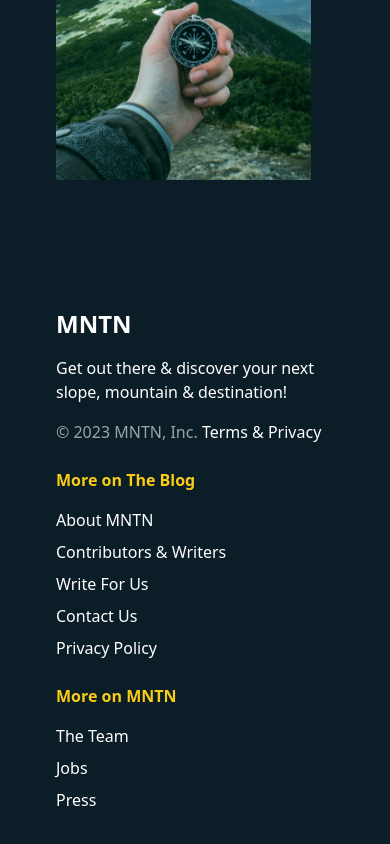
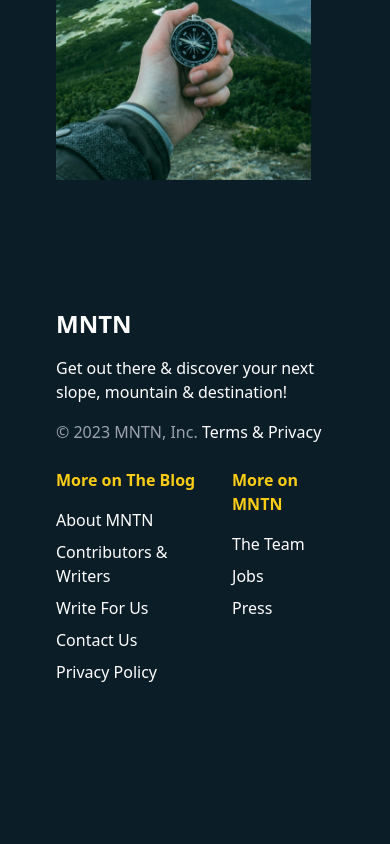
Before and after one commit to LucaZH/ufc-mntn, a React (Vite) app: page / in a window 390 px wide. Shown: the part 2941-3785 px from the top of the page. After the commit the page ends 3689 px from the top, so only its background shows below. Built offline with nearby package versions, Linux system fonts and the light colour scheme.

Commit message:
Fix mobile view

```diff
--- a/src/components/Footer.tsx
+++ b/src/components/Footer.tsx
@@ -14,6 +14,7 @@
             </a>
           </p>
         </div>
+        <div className="flex gap-8 md:gap-44 lg:gap-60">
           <div className="mb-6 md:mb-0">
             <h3 className="font-bold text-yellow-400">More on The Blog</h3>
             <ul className="mt-4 space-y-2">
@@ -65,6 +66,7 @@
             </ul>
           </div>
         </div>
+      </div>
     </footer>
   );
 }
```
Lines whose indentation alone changed are shown as unchanged.
